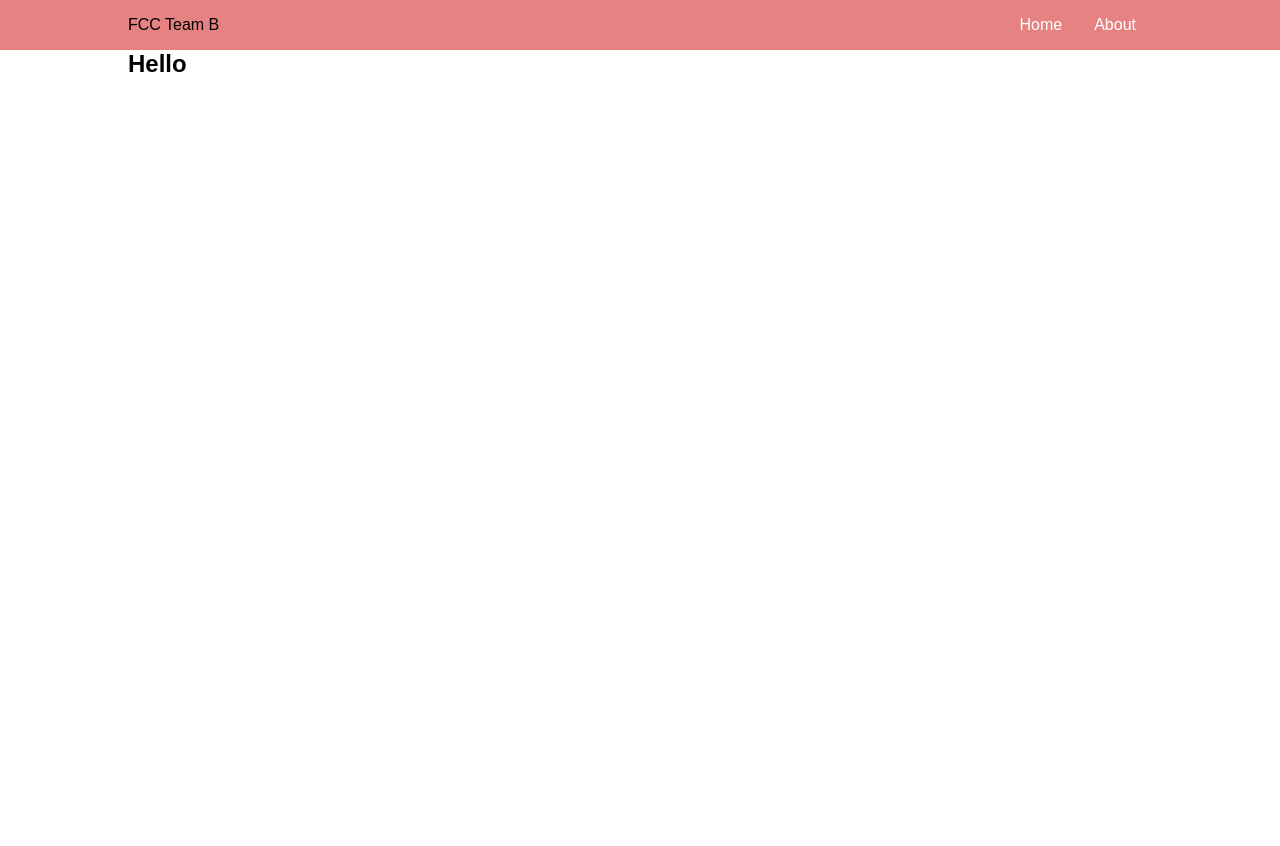
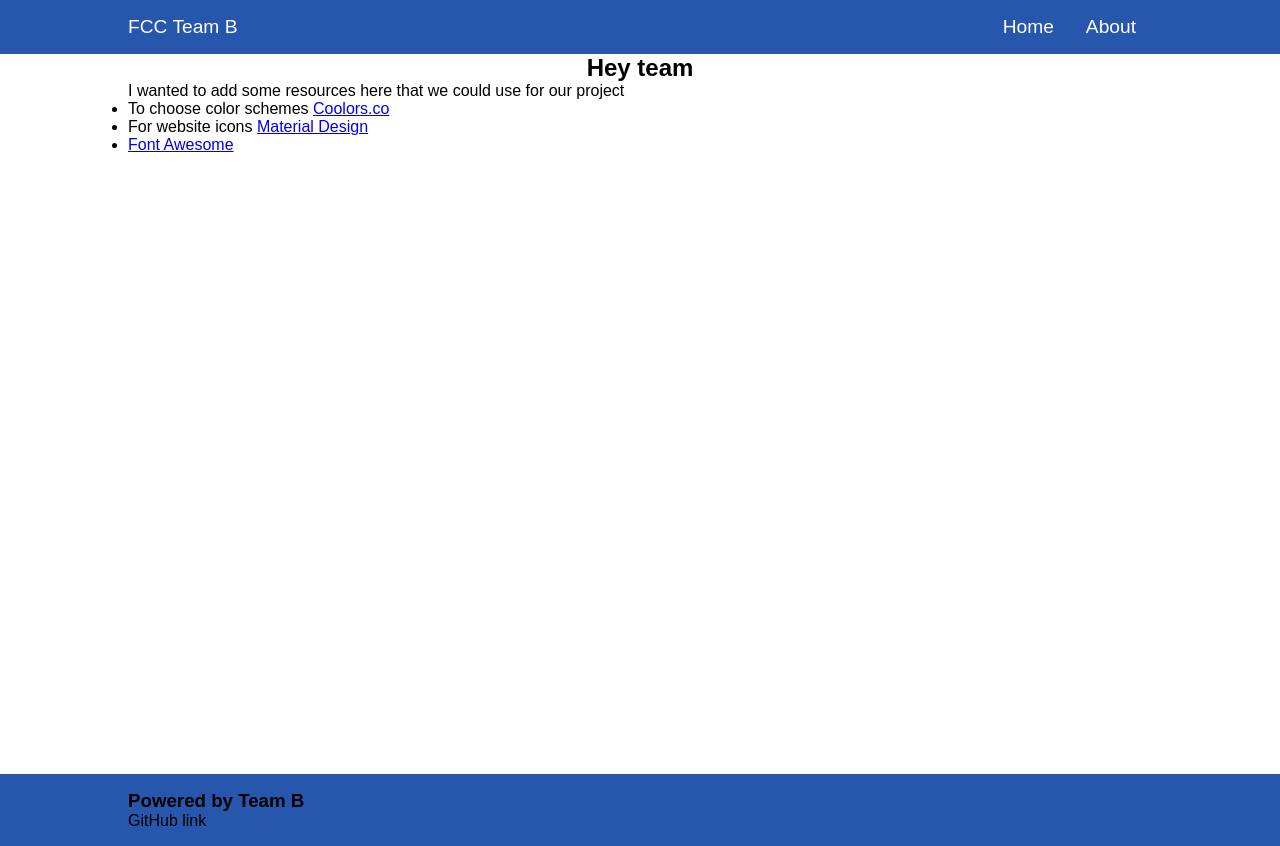
Before and after one commit to jgvargas/fcc-cohorts-july22, a plain HTML site: page index.html in a window 1280 px wide. Before the commit the page ends 800 px from the top, so only its background shows below. Drawn offline with Linux system fonts and the light colour scheme.

Commit message:
Added links and footer

```diff
--- a/index.html
+++ b/index.html
@@ -8,6 +8,7 @@
   <title>fCC Dallas Team B</title>
 </head>
 <body>
+  <!-- Nav -->
   <header>
     <nav>
       <div class="container">
@@ -24,8 +25,35 @@
 
   <main class="container">
     <section id="main">
-      <h1>Hello</h1>
+      <h1 class="text-center">Hey team</h1>
+      <p class="">I wanted to add some resources here that we could use for our project</p>
+
+      <ul>
+        <li>To choose color schemes
+          <a href="https://coolors.co/">Coolors.co</a>
+        </li>
+        <li>For website icons
+          <a href="https://materialdesignicons.com/">Material Design</a>
+        </li>
+        <li>
+          <a href="https://fontawesome.com/">Font Awesome</a>
+        </li>
+
+      </ul>
+
     </section>
   </main>
+
+  <!--Footer -->
+  <footer>
+    <div class="container">
+      <div class="credits">
+        <h3>Powered by Team B</h3>
+      </div>
+      <div class="links">
+        GitHub link
+      </div>
+    </div>
+  </footer>
 </body>
 </html>
--- a/style.css
+++ b/style.css
@@ -1,6 +1,8 @@
 :root {
   --color-red: rgb(230, 130, 130);
   --color-white: #fff;
+
+  --main-color: rgb(39, 86, 173);
 }
 * {
   margin: 0;
@@ -9,9 +11,18 @@
   font-family: sans-serif;
 }
 
+body {
+  display: grid;
+  grid-template-rows: auto 90vh auto;
+}
+
 .container {
   width: min(80%, 1300px);
   margin: 0 auto;
+}
+
+.text-center {
+  text-align: center;
 }
 
 /*
@@ -19,7 +30,9 @@
 */
 
 nav {
-  background: var(--color-red);
+  background: var(--main-color);
+  color: #fff;
+  font-size: 1.2rem;
 }
 
 nav .container {
@@ -45,5 +58,12 @@ nav a {
 
 nav a:hover {
   background: var(--color-white);
-  color: var(--color-red);
+  color: var(--main-color);
 }
+
+/* Footer */
+
+footer {
+  background: var(--main-color);
+  padding: 1rem 0;
+}
```
